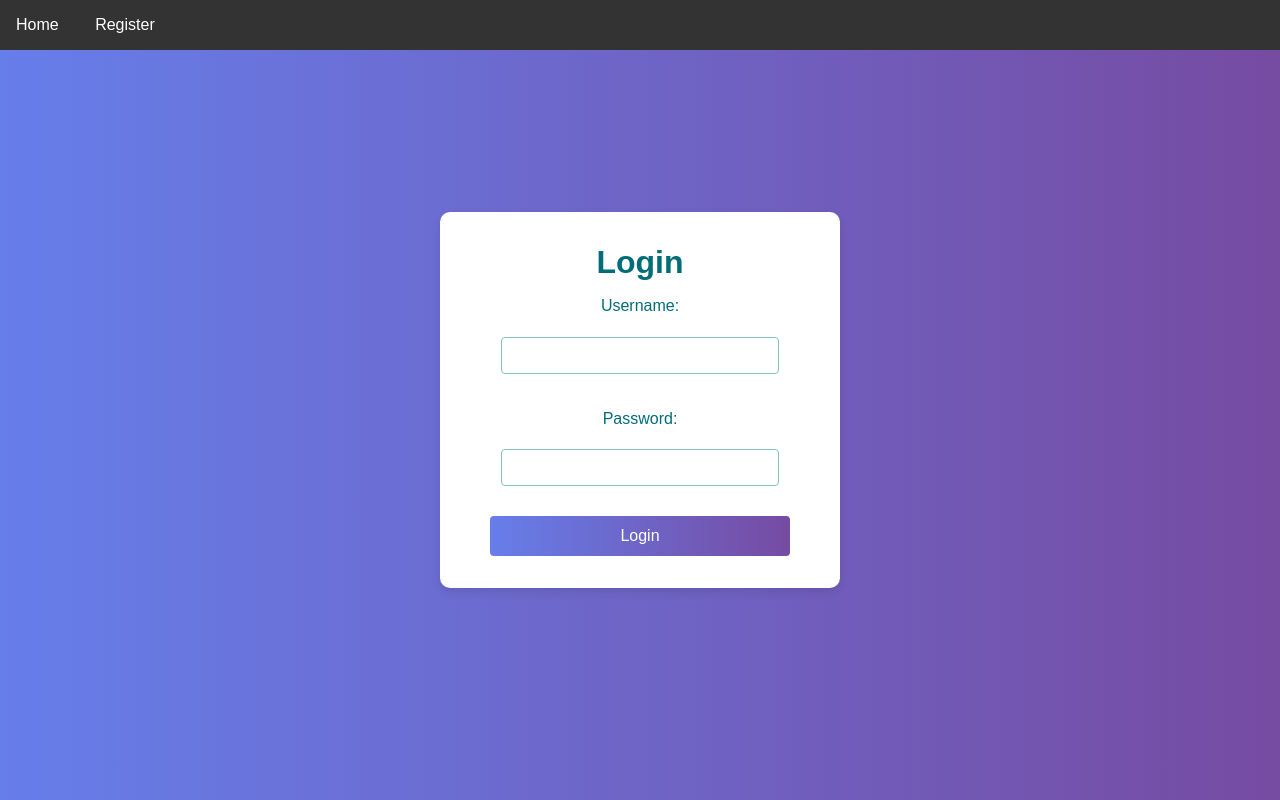
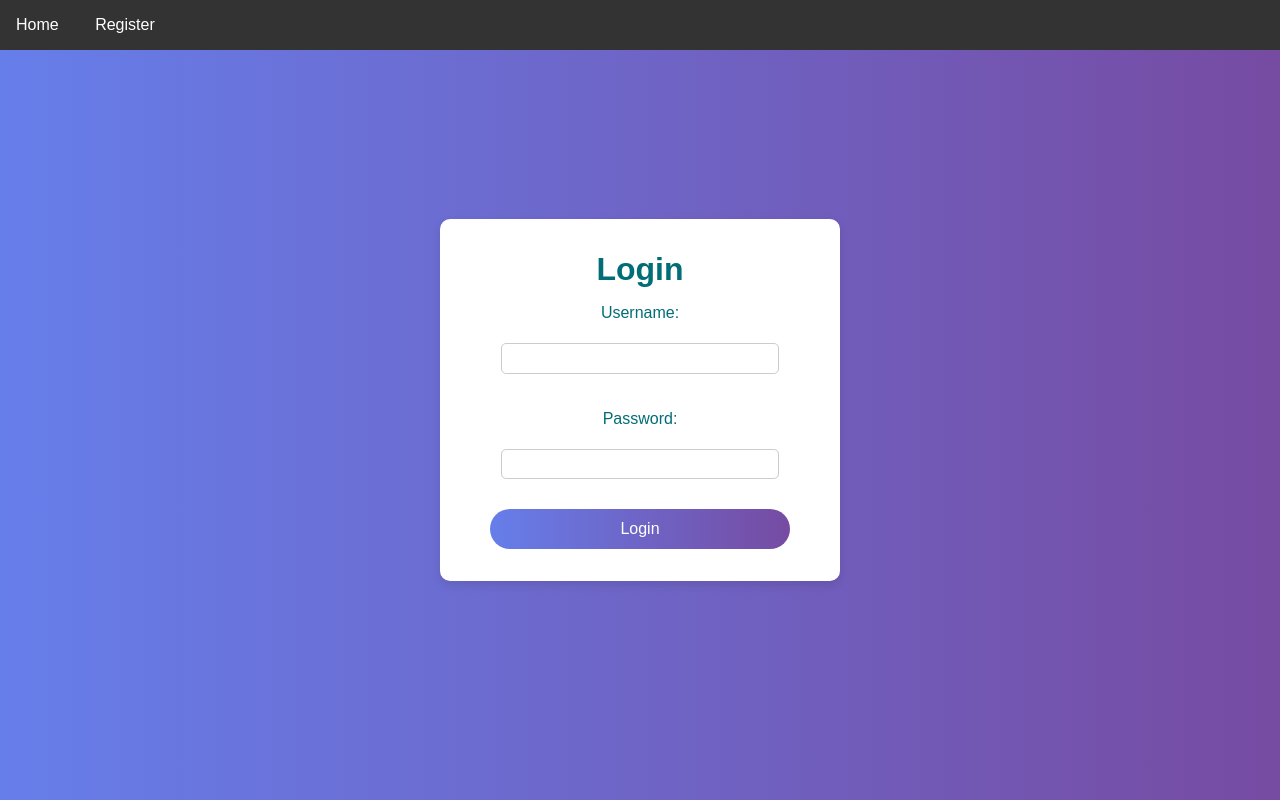
Before and after one commit to mwhepworth1/cse310-s1-cloud-databases, a Flask app: page /login in a window 1280 px wide. Run offline with Flask 3, Linux system fonts and the light colour scheme.

Commit message:
Fix login style

```diff
--- a/assets/css/styles.css
+++ b/assets/css/styles.css
@@ -289,7 +289,7 @@ footer {
 }
 
 /* Styles from login.html */
-body {
+.login-page {
     background: linear-gradient(to right, #667eea, #764ba2);
     display: flex;
     justify-content: center;
@@ -297,7 +297,7 @@ body {
     height: 100vh;
 }
 
-header {
+.login-page header {
     background-color: #333;
     color: white;
     padding: 1em 0;
@@ -307,13 +307,13 @@ header {
     top: 0;
 }
 
-nav a {
+.login-page nav a {
     color: white;
     margin: 0 1em;
     text-decoration: none;
 }
 
-.container {
+.login-page .container {
     max-width: 400px;
     margin: 5em auto;
     padding: 2em;
@@ -324,17 +324,17 @@ nav a {
     animation: fadeIn 0.5s ease-in-out;
 }
 
-form {
+.login-page form {
     display: flex;
     flex-direction: column;
     align-items: center; /* Center the button horizontally */
 }
 
-label {
+.login-page label {
     margin-top: 1em;
 }
 
-input {
+.login-page input {
     padding: 0.5em;
     margin-top: 0.5em;
     border: 1px solid #ccc;
@@ -342,13 +342,13 @@ input {
     transition: border-color 0.3s ease;
 }
 
-input:focus {
+.login-page input:focus {
     border-color: #007bff;
     outline: none;
     box-shadow: 0 0 5px rgba(0, 123, 255, 0.3);
 }
 
-button {
+.login-page button {
     padding: 0.75em;
     background: linear-gradient(to right, #667eea, #764ba2);
     color: white;
@@ -359,11 +359,11 @@ button {
     transition: background 0.3s ease, transform 0.3s ease;
 }
 
-button:hover {
+.login-page button:hover {
     background: linear-gradient(to right, #5563c1, #5e3b8a);
 }
 
-#error-message {
+.login-page #error-message {
     margin-top: 1em;
     color: red;
 }
@@ -379,7 +379,7 @@ button:hover {
     }
 }
 
-footer {
+.login-page footer {
     background-color: #333;
     color: white;
     padding: 1em 0;
--- a/templates/login.html
+++ b/templates/login.html
@@ -7,7 +7,7 @@
     <title>Login - To-Do List</title>
     <meta name="description" content="A simple to-do list application to manage your tasks.">
 </head>
-<body>
+<body class="login-page">
     <header>
         <nav>
             <a href="/">Home</a>
```
